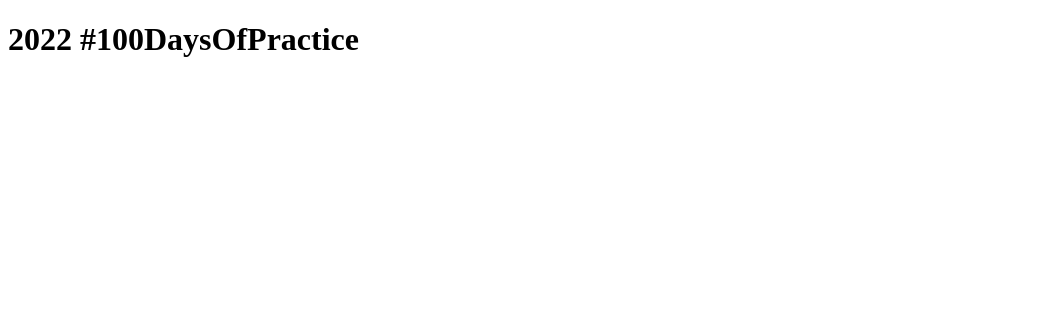
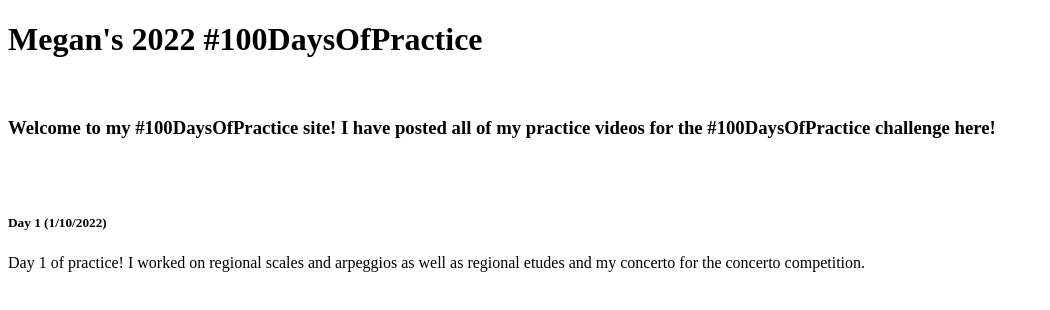
Before and after one commit to cyberqueen-meg/100daysofpractice, a plain HTML site: page index.html in a window 1280 px wide. Shown: the whole page, without its empty margins (0-1050 px from the left). Drawn offline with Linux system fonts and the light colour scheme.

Commit message:
Edit Day 1

```diff
--- a/index.html
+++ b/index.html
@@ -5,7 +5,13 @@
     </head>
 
     <body>
-        <h1>2022 #100DaysOfPractice</h1>
+        <h1>Megan's 2022 #100DaysOfPractice</h1>
+        <br>
+        <h3>Welcome to my #100DaysOfPractice site! I have posted all of my practice videos for the #100DaysOfPractice challenge here!</h3>
+        <br>
+        <br>
+        <h5>Day 1 (1/10/2022)</h5>
+        <p>Day 1 of practice! I worked on regional scales and arpeggios as well as regional etudes and my concerto for the concerto competition.</p>
     </body>
 
     <footer>
```
